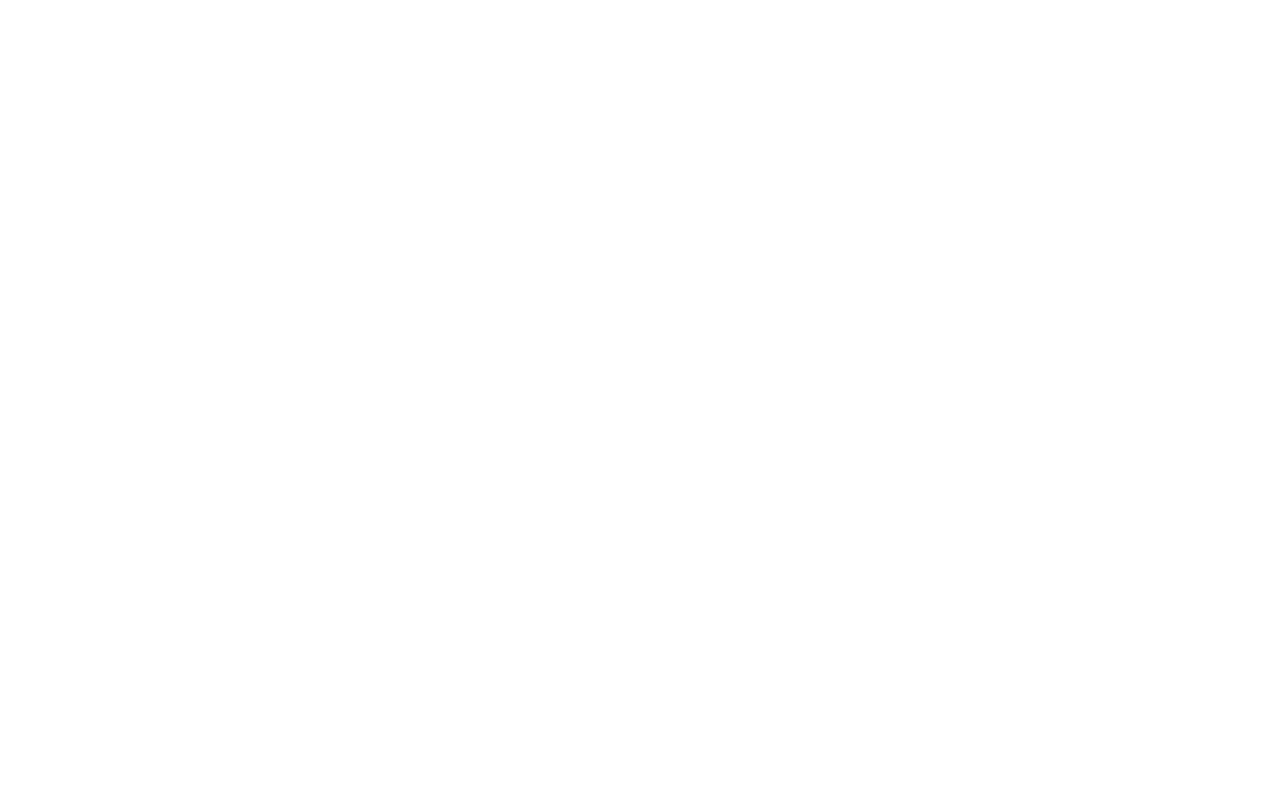
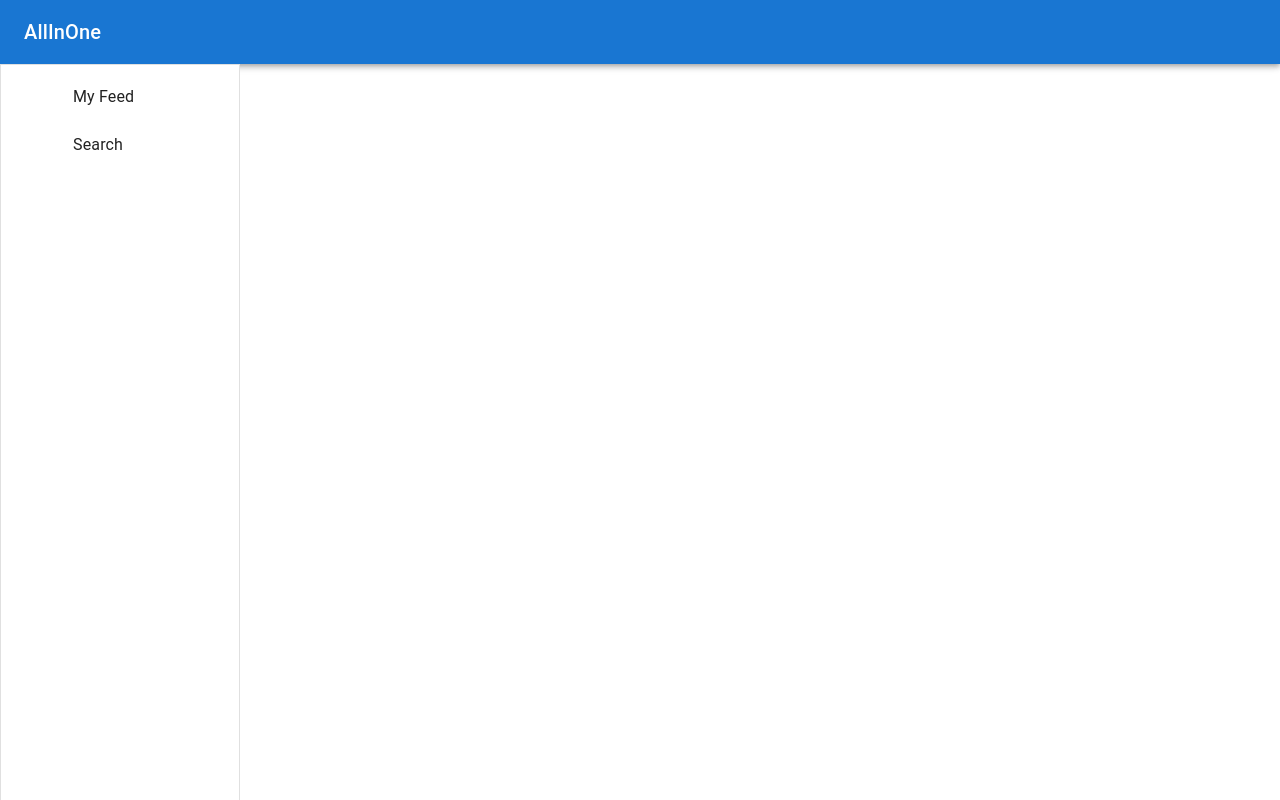
Before and after one commit to khosravifatemeh/news-aggregator, a React (Vite) app: page / in a window 1280 px wide. Built offline with nearby package versions, Linux system fonts and the light colour scheme.

Commit message:
feat: Add initial layout components

```diff
--- /dev/null
+++ b/src/components/layout/LeftSideBar.tsx
@@ -0,0 +1,51 @@
+import {
+  Drawer,
+  List,
+  ListItem,
+  ListItemIcon,
+  ListItemText,
+} from "@mui/material";
+
+const LeftSideBar = () => {
+  const drawerWidth = 240;
+  const drawerContent = (
+    <>
+      <List>
+        <ListItem>
+          <ListItemIcon></ListItemIcon>
+          <ListItemText primary="My Feed"></ListItemText>
+        </ListItem>
+        <ListItem>
+          <ListItemIcon></ListItemIcon>
+          <ListItemText primary="Search"></ListItemText>
+        </ListItem>
+      </List>
+    </>
+  );
+  return (
+    <nav>
+      <Drawer
+        variant="temporary"
+        open={true}
+        slotProps={{ backdrop: { invisible: true } }}
+        elevation={0}
+        sx={{
+          width: drawerWidth,
+          flexShrink: 0,
+          "& .MuiDrawer-paper": {
+            width: drawerWidth,
+            boxSizing: "border-box",
+            border: "1px solid rgba(0, 0, 0, 0.12)",
+            top: "64px",
+          },
+        }}
+        ModalProps={{
+          keepMounted: true,
+        }}
+      >
+        {drawerContent}
+      </Drawer>
+    </nav>
+  );
+};
+export default LeftSideBar;
--- /dev/null
+++ b/src/components/layout/MainLayout.tsx
@@ -0,0 +1,22 @@
+import NavBar from "./NavBar";
+import LeftSideBar from "./LeftSideBar";
+import { Outlet } from "react-router-dom";
+
+export const MainLayout = () => {
+  return (
+    <>
+      <NavBar />
+      <LeftSideBar />
+      <main
+        style={{
+          width: `calc(100% - 240px)`,
+          marginLeft: `240px`,
+        }}
+      >
+        <Outlet />
+      </main>
+    </>
+  );
+};
+
+export default MainLayout;
--- /dev/null
+++ b/src/components/layout/NavBar.tsx
@@ -0,0 +1,22 @@
+import { AppBar, IconButton, Toolbar, Typography } from "@mui/material";
+
+const NavBar = () => {
+  return (
+    <header>
+      <AppBar position="static">
+        <Toolbar sx={{ justifyContent: "space-between" }}>
+          <IconButton
+            color="inherit"
+            aria-label="open drawer"
+            edge="start"
+            sx={{ mr: 2, display: { sm: "none" } }}
+          ></IconButton>
+          <Typography variant="h6" noWrap component="div" sx={{ flexGrow: 1 }}>
+            AllInOne
+          </Typography>
+        </Toolbar>
+      </AppBar>
+    </header>
+  );
+};
+export default NavBar;
--- a/src/router/router.tsx
+++ b/src/router/router.tsx
@@ -1,11 +1,12 @@
 import { RouteObject, createBrowserRouter } from "react-router-dom";
 import Feed from "../views/Feed";
+import MainLayout from "../components/layout/MainLayout";
 
 class Router {
   get Home(): RouteObject {
     return {
       path: "/",
-      element: "",
+      element: <MainLayout />,
       children: [this.Feed],
     };
   }
```
